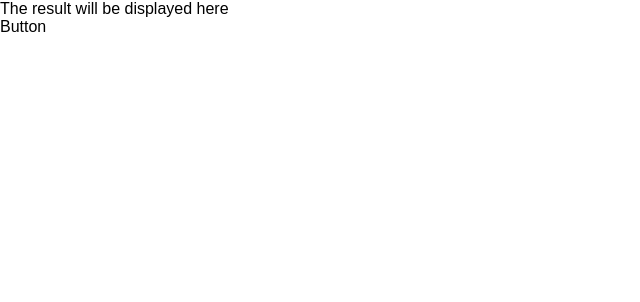
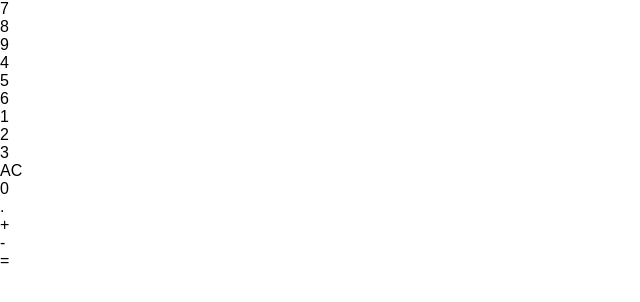
Before and after one commit to saadulde45/calculator, a React (Create React App) app in the folder react-calculator/: page / in a window 1280 px wide. Shown: the top 302 px of the page, without its empty margins (0-640 px from the left). Built offline with nearby package versions, Linux system fonts and the light colour scheme.

Commit message:
1. Adding all supported buttons to the layout 2. Attaching names and result to props

```diff
--- a/react-calculator/src/component/Button.js
+++ b/react-calculator/src/component/Button.js
@@ -1,12 +1,17 @@
 import React from 'react';
+import PropTypes from 'prop-types';
 
 class Button extends React.Component {
     render() {
         return (
             <div>
-                Button
+                {this.props.name}
             </div>
         );
     }
 }
+
+Button.propTypes = {
+    name: PropTypes.string
+};
 export default Button;
--- a/react-calculator/src/component/ButtonLayoutContainer.js
+++ b/react-calculator/src/component/ButtonLayoutContainer.js
@@ -5,7 +5,37 @@ class ButtonLayoutContainer extends React.Component {
     render() {
         return (
             <div>
-                <Button />
+                {/* Number section */}
+                <section>
+                    <div>
+                        <Button name="7" />
+                        <Button name="8" />
+                        <Button name="9" />
+                    </div>
+                    <div>
+                        <Button name="4" />
+                        <Button name="5" />
+                        <Button name="6" />
+                    </div>
+                    <div>
+                        <Button name="1" />
+                        <Button name="2" />
+                        <Button name="3" />
+                    </div>
+                    <div>
+                        <Button name="AC" />
+                        <Button name="0" />
+                        <Button name="." />
+                    </div>
+                </section>
+                {/* Operation section */}
+                <section>
+                    <div>
+                        <Button name="+" />
+                        <Button name="-" />
+                        <Button name="=" />
+                    </div>
+                </section>
             </div>
         );
     }
--- a/react-calculator/src/component/Result.js
+++ b/react-calculator/src/component/Result.js
@@ -1,12 +1,17 @@
 import React from 'react';
+import PropTypes from 'prop-types';
 
 class Result extends React.Component {
     render() {
         return (
             <div>
-                The result will be displayed here
+                {this.props.result}
             </div>
         );
     }
 }
+
+Result.propTypes = {
+    result: PropTypes.string
+}
 export default Result;
```
